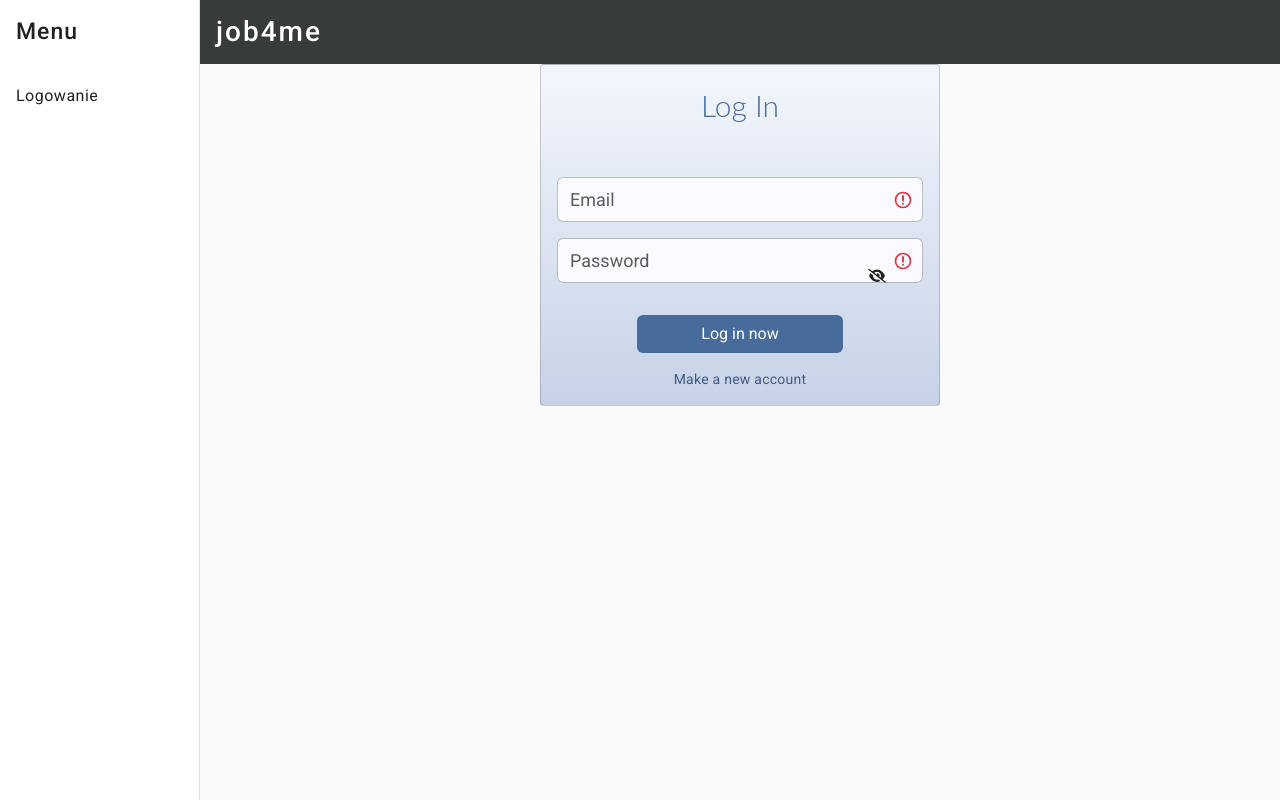
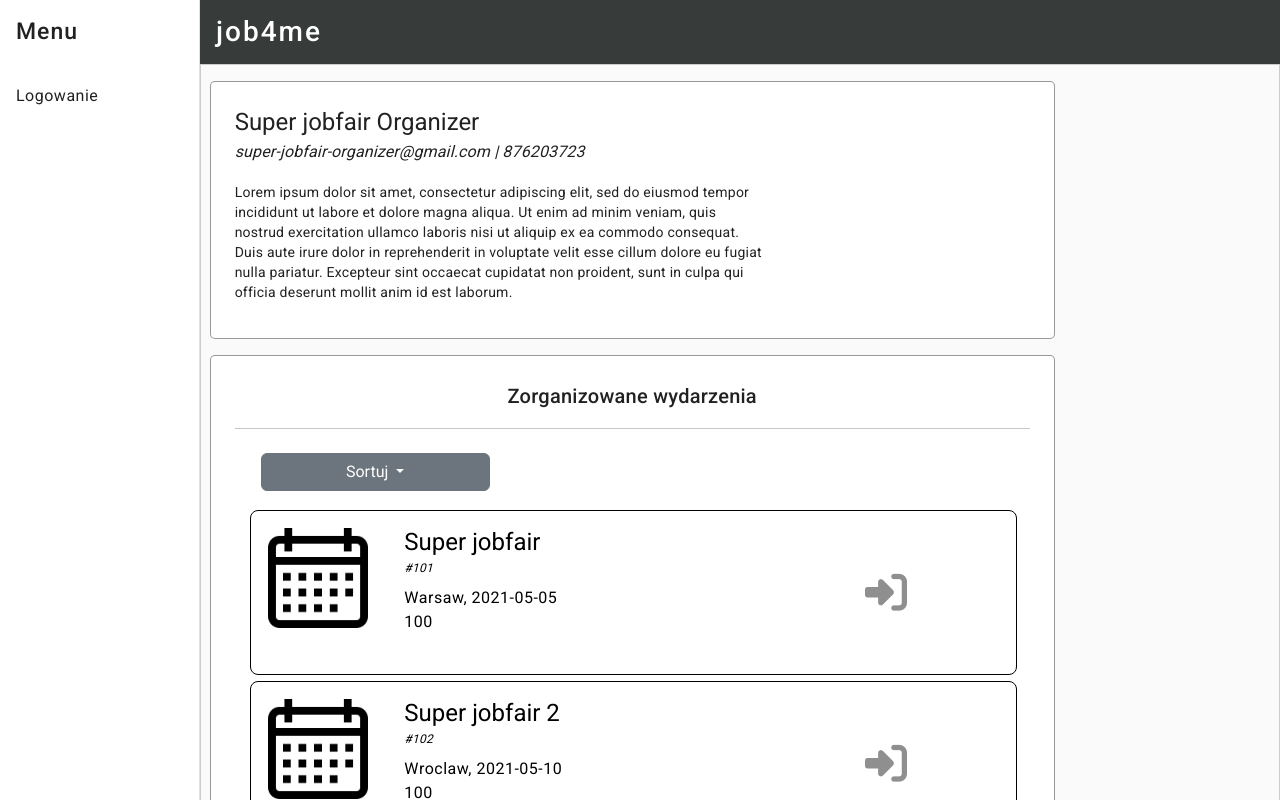
Before and after one commit to IzabelaRosinska/job4me-frontend, an Angular app: page /organizer/account in a window 1280 px wide. Before the commit this address led to /login. Built offline with nearby package versions, Linux system fonts and the light colour scheme.

Commit message:
MIWM-227: Create orgaznier site

```diff
--- /dev/null
+++ b/src/app/organizer/organizer-account/organizer-account.component.html
@@ -0,0 +1,45 @@
+<app-loading-screen *ngIf="loading"></app-loading-screen>
+
+<div class="main" *ngIf="!loading">
+    <div class="content">
+        <!--  Introductory panel-->
+        <div class="container info-panel p-4">
+            <div class="row">
+
+                <div class="col-xs-2 col-md-7 col-lg-8 col-xl-9 text-xs-center text-sm-center text-md-start">
+                    <h1 class="name-text">{{organizerAccount.name}}</h1>
+
+                    <h3><i>{{organizerAccount.email}}  |  {{organizerAccount.telephone}}</i></h3>
+
+                    <p class="text-description" *ngIf="organizerAccount.description"> {{organizerAccount.description}} </p>
+                </div>
+
+            </div>
+        </div>
+
+        <!--Events-->
+        <div class="container info-panel p-4 ">
+            <h2 class="text-center">Zorganizowane wydarzenia</h2>
+            <hr>
+            <div >
+                <app-item-list [items]="jobFairsAsList" (deleteItemOut)="printId($event)" (acceptItemOut)="printId($event)">
+
+                </app-item-list>
+            </div>
+
+        </div>
+
+
+        <!--  Actions Panel-->
+        <div class="container info-panel">
+            <div class="row align-items-center">
+
+                <div class="col-sm-12">
+                    <button class="btn btn-primary w-100 form-button-action" routerLink="/organizer/editInfo">Edytuj informacje
+                    </button>
+                </div>
+
+            </div>
+        </div>
+    </div>
+</div>
--- /dev/null
+++ b/src/app/organizer/organizer-account/organizer-account.component.scss
@@ -0,0 +1,72 @@
+@import "../../../styles.scss";
+
+
+div.main {
+  border: 1px solid $BORDER_COLOR;
+  horiz-align: center;
+  align-items: center;
+  min-height: 100vh;
+  height: 100%;
+  width: 100%;
+}
+
+.content {
+  width: 80%;
+}
+
+.info-panel{
+  background-color: #ffffff;
+  border: 1px solid rgba(95, 95, 96, 0.64);
+  border-radius: 5px;
+  padding-top: 1vh;
+  padding-bottom: 1vh;
+  margin-top: 2vh;
+  min-width: 96%;
+  width: 98%;
+}
+
+.fieldset-outer {
+  display: flex;
+  flex-direction: column;
+  align-items: center;
+  padding: 20px;
+}
+
+.text-description{
+  width: 90%;
+  padding-left: 0%;
+  padding-top: 0%;
+}
+
+.name-text{
+  margin-bottom: 0px !important;
+  padding-bottom: 0px;
+}
+
+.id-text{
+  margin: 0px;
+  padding: 0px;
+}
+
+@media (min-width: 768px) {
+  .image-block {
+    max-width: 250px
+  }
+}
+
+table {
+  border-collapse: collapse;
+  width: 100%;
+}
+
+tr {
+  border-bottom: 1px solid rgba(185, 183, 183, 0.33);
+}
+
+td {
+  padding: 8px;
+}
+
+.scroll-list-panel{
+  max-height: 60vh;
+}
--- /dev/null
+++ b/src/app/organizer/organizer-account/organizer-account.component.ts
@@ -0,0 +1,97 @@
+import {Component, OnInit} from '@angular/core';
+import {ItemInsideList, JobFair, OrganizerAccount} from "../../types";
+import {ActivatedRoute, ParamMap} from "@angular/router";
+
+@Component({
+  selector: 'app-organizer-account',
+  templateUrl: './organizer-account.component.html',
+  styleUrls: ['./organizer-account.component.scss']
+})
+export class OrganizerAccountComponent implements OnInit{
+
+  loading: boolean = true;
+
+  organizerAccount: OrganizerAccount = {
+    id: 100,
+    name: "Super jobfair Organizer",
+    email: "super-jobfair-organizer@gmail.com",
+    telephone: "876203723",
+    description: "Lorem ipsum dolor sit amet, consectetur adipiscing elit, sed do eiusmod tempor incididunt ut labore et " +
+        "dolore magna aliqua. Ut enim ad minim veniam, quis nostrud exercitation ullamco laboris nisi ut aliquip ex ea commodo " +
+        "consequat. Duis aute irure dolor in reprehenderit in voluptate velit esse cillum dolore eu fugiat nulla pariatur. " +
+        "Excepteur sint occaecat cupidatat non proident, sunt in culpa qui officia deserunt mollit anim id est laborum.",
+  }
+  jobFairs: JobFair[] = [
+    {id: 101,
+      name: "Super jobfair",
+      organizerId: this.organizerAccount.id,
+      localization: "Warsaw",
+      date: "2021-05-05",
+      description: "Lorem ipsum dolor sit amet, consectetur adipiscing elit, sed do eiusmod tempor incididunt ut labore et " +
+          "dolore magna aliqua. Ut enim ad minim veniam, quis nostrud exercitation ullamco laboris nisi ut aliquip ex ea commodo " +
+          "consequat. Duis aute irure dolor in reprehenderit in voluptate velit esse cillum dolore eu fugiat nulla pariatur. " +
+          "Excepteur sint occaecat cupidatat non proident, sunt in culpa qui officia deserunt mollit anim id est laborum.",
+    },
+    {id: 102,
+      name: "Super jobfair 2",
+      organizerId: this.organizerAccount.id,
+      localization: "Wroclaw",
+      date: "2021-05-10",
+      description: "Lorem ipsum dolor sit amet, consectetur adipiscing elit, sed do eiusmod tempor incididunt ut labore et " +
+          "dolore magna aliqua. Ut enim ad minim veniam, quis nostrud exercitation ullamco laboris nisi ut aliquip ex ea commodo " +
+          "consequat. Duis aute irure dolor in reprehenderit in voluptate velit esse cillum dolore eu fugiat nulla pariatur. " +
+          "Excepteur sint occaecat cupidatat non proident, sunt in culpa qui officia deserunt mollit anim id est laborum.",
+    },
+    {id: 103,
+      name: "Super jobfair 3",
+      organizerId: this.organizerAccount.id,
+      localization: "Krakow",
+      date: "2021-05-15",
+      description: "Lorem ipsum dolor sit amet, consectetur adipiscing elit, sed do eiusmod tempor incididunt ut labore et " +
+          "dolore magna aliqua. Ut enim ad minim veniam, quis nostrud exercitation ullamco laboris nisi ut aliquip ex ea commodo " +
+          "consequat. Duis aute irure dolor in reprehenderit in voluptate velit esse cillum dolore eu fugiat nulla pariatur. " +
+          "Excepteur sint occaecat cupidatat non proident, sunt in culpa qui officia deserunt mollit anim id est laborum.",
+    },
+    {id: 104,
+      name: "Super jobfair 3",
+      organizerId: this.organizerAccount.id,
+      localization: "Krakow",
+      date: "2021-05-15",
+      description: "Lorem ipsum dolor sit amet, consectetur adipiscing elit, sed do eiusmod tempor incididunt ut labore et " +
+          "dolore magna aliqua. Ut enim ad minim veniam, quis nostrud exercitation ullamco laboris nisi ut aliquip ex ea commodo " +
+          "consequat. Duis aute irure dolor in reprehenderit in voluptate velit esse cillum dolore eu fugiat nulla pariatur. " +
+          "Excepteur sint occaecat cupidatat non proident, sunt in culpa qui officia deserunt mollit anim id est laborum.",
+    },
+  ]
+  jobFairsAsList: ItemInsideList[] = []
+
+
+  convertjobfairsToListType(){
+    this.jobFairs.forEach(jobfair => {
+      let offerAsList: ItemInsideList = {
+        route: "/organizer/jobfair/" + jobfair.id,
+        image: "../assets/calendar.png",
+        name: jobfair.name,
+        id: jobfair.id,
+        description: `${jobfair.localization}, ${jobfair.date} \n ${jobfair.organizerId} `,
+        useFavorite: false,
+        isFavorite: false,
+      }
+      this.jobFairsAsList.push(offerAsList);
+    })
+  }
+  constructor( private route: ActivatedRoute) {
+
+  }
+
+  printId(id: string | number){
+    console.log(id);
+  }
+
+  ngOnInit(): void {
+    this.route.paramMap.subscribe((params: ParamMap) => {
+      this.loading = false;
+      this.convertjobfairsToListType();
+    });
+  }
+}
--- a/src/app/organizer/organizer-routing.module.ts
+++ b/src/app/organizer/organizer-routing.module.ts
@@ -1,7 +1,11 @@
 import { NgModule } from '@angular/core';
 import { RouterModule, Routes } from '@angular/router';
+import {OrganizerAccountComponent} from "./organizer-account/organizer-account.component";
 
-const routes: Routes = [];
+const routes: Routes = [
+  { path: 'organizer/account', component: OrganizerAccountComponent },
+  { path: 'organizer',redirectTo: 'organizer/account', pathMatch: 'full' },
+];
 
 @NgModule({
   imports: [RouterModule.forChild(routes)],
--- a/src/app/organizer/organizer.module.ts
+++ b/src/app/organizer/organizer.module.ts
@@ -3,10 +3,13 @@ import {CommonModule} from '@angular/common';
 
 import {OrganizerRoutingModule} from './organizer-routing.module';
 import {UtilitiesModule} from "../utilities/utilities.module";
+import { OrganizerAccountComponent } from './organizer-account/organizer-account.component';
 
 
 @NgModule({
-  declarations: [],
+  declarations: [
+    OrganizerAccountComponent
+  ],
   exports: [],
   imports: [
     CommonModule,
```
Also changed, not shown: src/app/types.ts (+19 -0 lines), src/assets/calendar.png (added), 1 other file (tests, documents, lock files or other folders).
